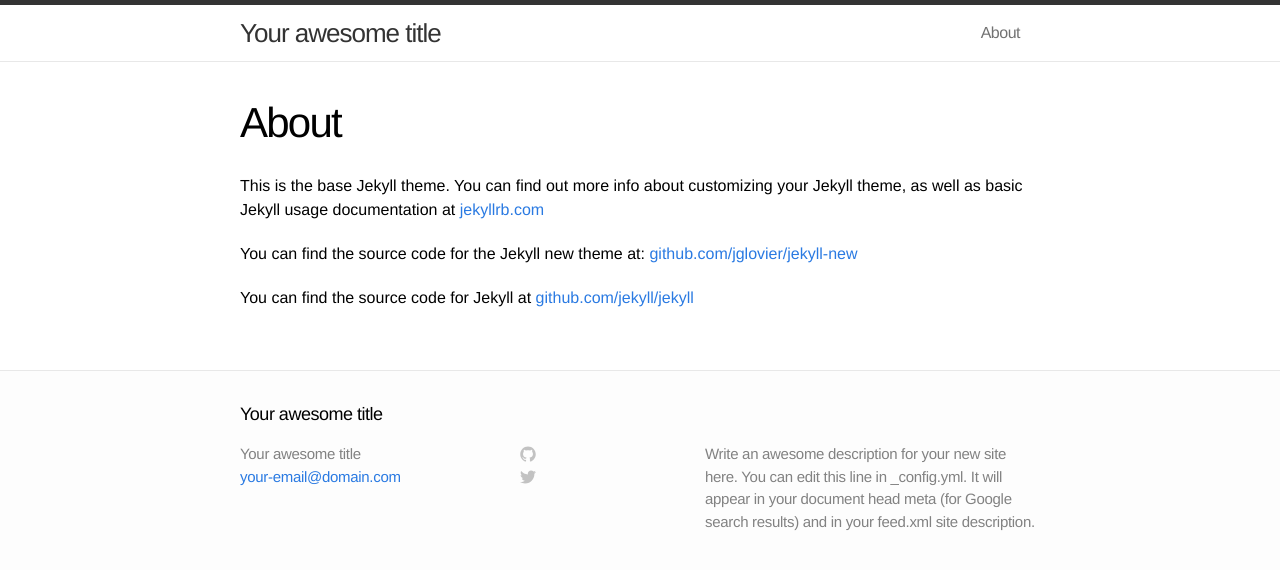
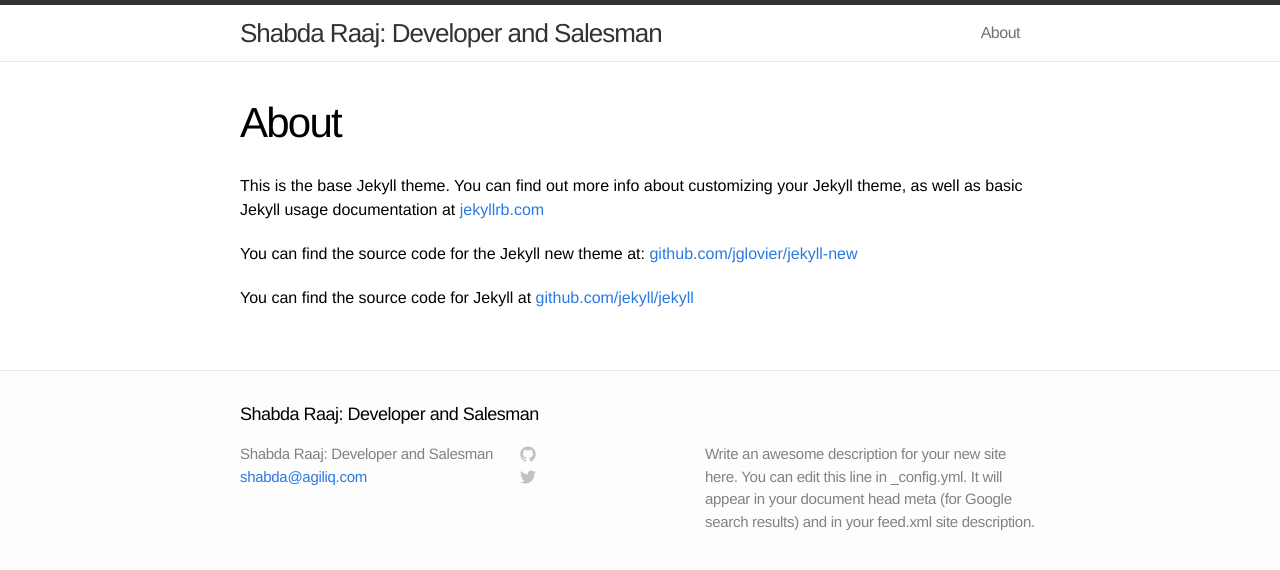
Before and after one commit to shabda/shabda.github.io, a Jekyll site: the page built from about.md, in a window 1280 px wide. Shown: the top 570 px of the page. Built offline with Jekyll 4.4.1, drawn with Linux system fonts in a browser that asks for light colours.

Commit message:
Try using a config.yml

```diff
--- a/_config.yml
+++ b/_config.yml
@@ -1,9 +1,9 @@
 # Site settings
-title: Your awesome title
-email: your-email@domain.com
+title: "Shabda Raaj: Developer and Salesman"
+email: shabda@agiliq.com
 description: "Write an awesome description for your new site here. You can edit this line in _config.yml. It will appear in your document head meta (for Google search results) and in your feed.xml site description."
 baseurl: ""
-url: "http://yourdomain.com"
+url: "http://shabdaraaj.com"
 
 # Build settings
 markdown: kramdown
--- a/_layouts/page.html
+++ b/_layouts/page.html
@@ -1,6 +1,8 @@
 ---
 layout: default
 ---
+
+
 <div class="post">
 
   <header class="post-header">
```
Also changed, not shown: _posts/2014-05-17-a-review-of-revolver-rani.md (added, +24 -0 lines).
